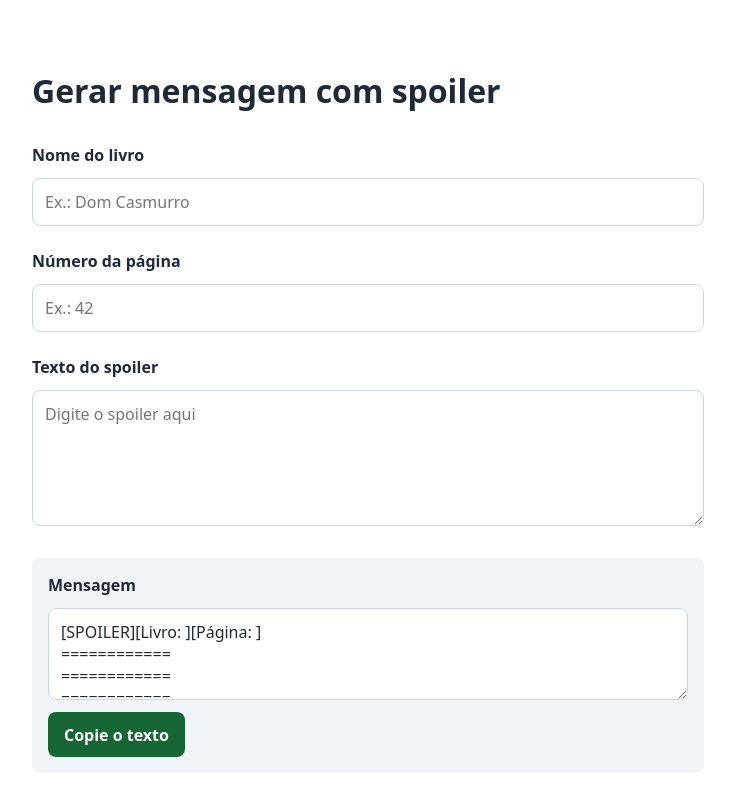
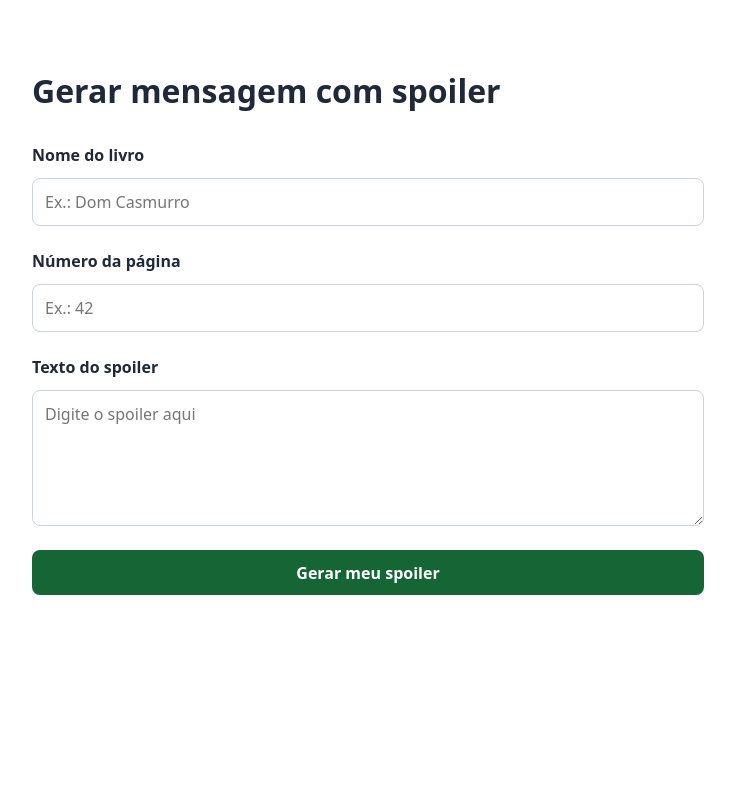
Before and after one commit to jessicacarneiro/spoiler-whatsapp, a React (Vite) app: page / in a window 1280 px wide. Shown: the top 812 px of the page, without its empty margins (272-1007 px from the left). Built offline with nearby package versions, Linux system fonts and the light colour scheme.

Commit message:
Generate spoiler message on button click

```diff
--- a/src/App.jsx
+++ b/src/App.jsx
@@ -6,15 +6,23 @@ export default function App() {
   const [bookTitle, setBookTitle] = useState('');
   const [pageNumber, setPageNumber] = useState('');
   const [spoilerText, setSpoilerText] = useState('');
+  const [generatedMessage, setGeneratedMessage] = useState('');
 
   const titleLine = `[SPOILER][Livro: ${bookTitle}][Página: ${pageNumber}]`;
-  const message = `${titleLine}\n${fillerLines}${spoilerText ? `\n${spoilerText}` : ''}`;
+  const message = generatedMessage;
+
+  function handleGenerate(event) {
+    event.preventDefault();
+    setGeneratedMessage(
+      `${titleLine}\n${fillerLines}${spoilerText ? `\n${spoilerText}` : ''}`,
+    );
+  }
 
   return (
     <main className="page">
       <h1>Gerar mensagem com spoiler</h1>
 
-      <form className="spoiler-form" onSubmit={(event) => event.preventDefault()}>
+      <form className="spoiler-form" onSubmit={handleGenerate}>
         <label htmlFor="book-title">Nome do livro</label>
         <input
           id="book-title"
@@ -47,15 +55,20 @@ export default function App() {
           onChange={(event) => setSpoilerText(event.target.value)}
           placeholder="Digite o spoiler aqui"
         />
+
+        <button className="generate-button" type="submit">
+          Gerar meu spoiler
+        </button>
       </form>
 
+      {message && (
         <section className="preview" aria-live="polite">
           <label htmlFor="message-output">Mensagem</label>
           <textarea
             id="message-output"
             value={message}
             readOnly
-          rows={3}
+            rows={8}
           />
           <button
             className="copy-button"
@@ -65,6 +78,7 @@ export default function App() {
             Copie o texto
           </button>
         </section>
+      )}
     </main>
   );
 }
--- a/src/style.css
+++ b/src/style.css
@@ -77,7 +77,8 @@ body {
   resize: vertical;
 }
 
-.copy-button {
+.copy-button,
+.generate-button {
   margin-top: 0.75rem;
   padding: 0.7rem 1rem;
   border: 0;
@@ -89,6 +90,7 @@ body {
   cursor: pointer;
 }
 
-.copy-button:hover {
+.copy-button:hover,
+.generate-button:hover {
   background: #14532d;
 }
```
Also changed, not shown: 1 other file (tests, documents, lock files or other folders). Lines whose indentation alone changed are shown as unchanged.
